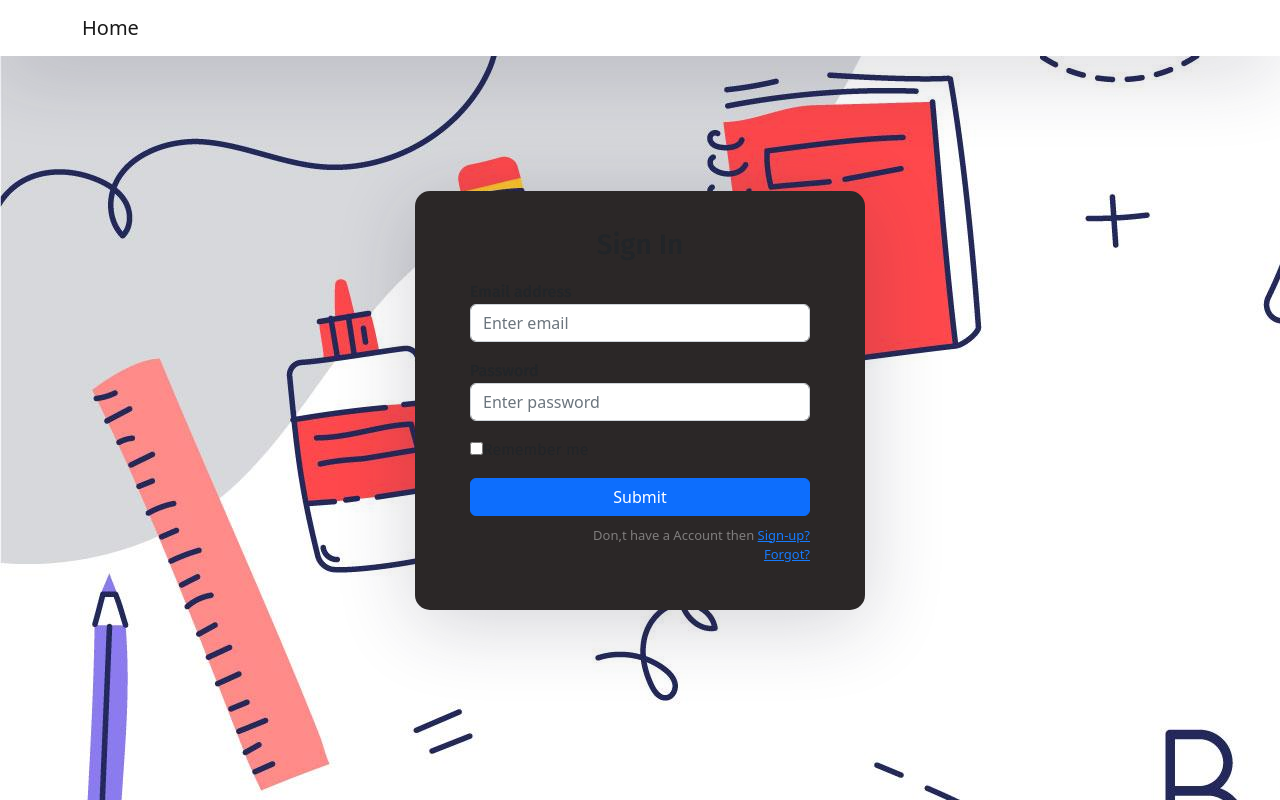
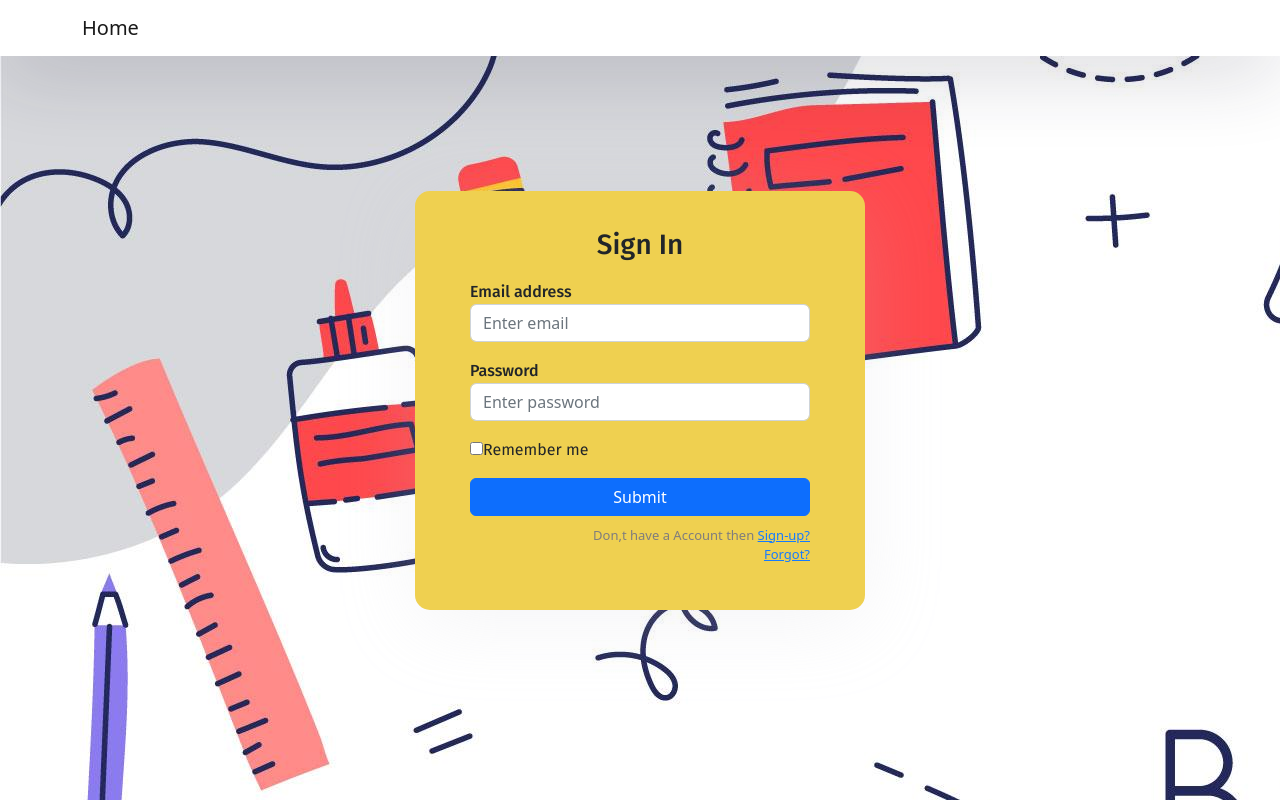
Before and after one commit to Akash6297/School-Management-Frontend, a React (Create React App) app: page / in a window 1280 px wide. Built offline with nearby package versions, Linux system fonts and the light colour scheme.

Commit message:
Update index.css

```diff
--- a/src/index.css
+++ b/src/index.css
@@ -48,8 +48,8 @@ html,
 .auth-inner {
   width: 450px;
   margin: auto;
-  background: #2b2727;
-  box-shadow: 0px 14px 80px rgba(34, 35, 58, 0.2);
+  background: #efd050;
+  box-shadow: 0px 14px 80px rgba(205, 205, 216, 0.2);
   padding: 40px 55px 45px 55px;
   border-radius: 15px;
   transition: all 0.3s;
```
